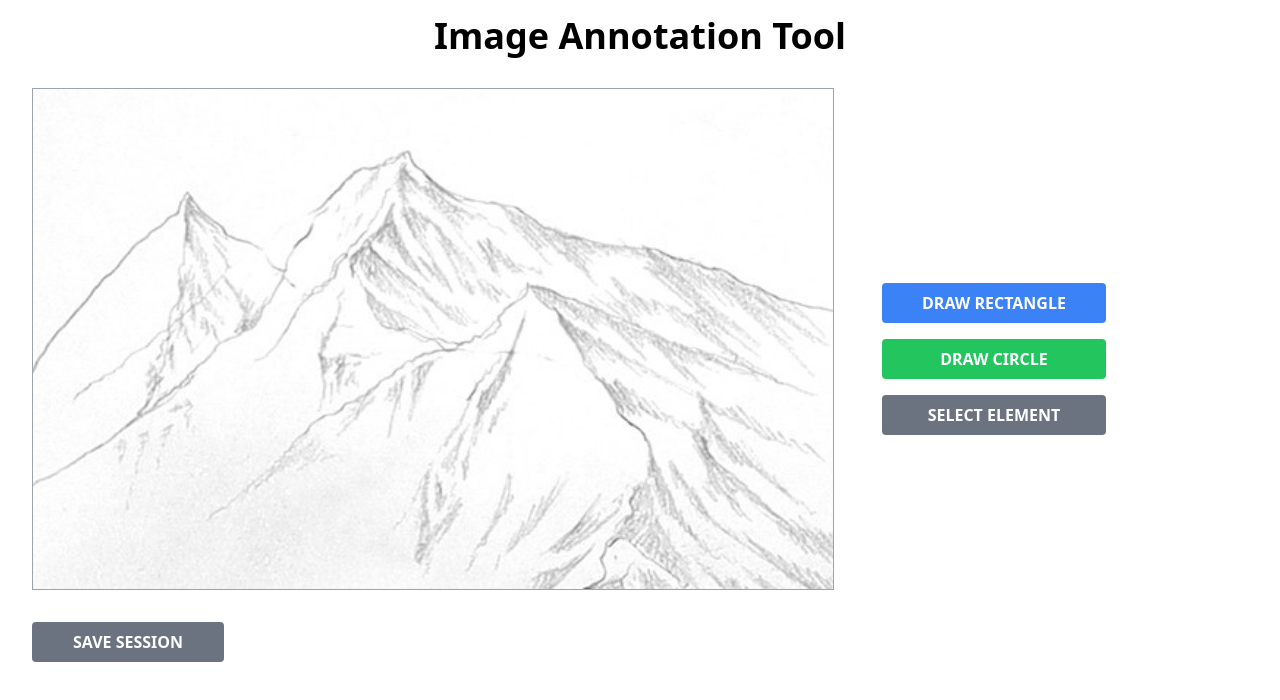
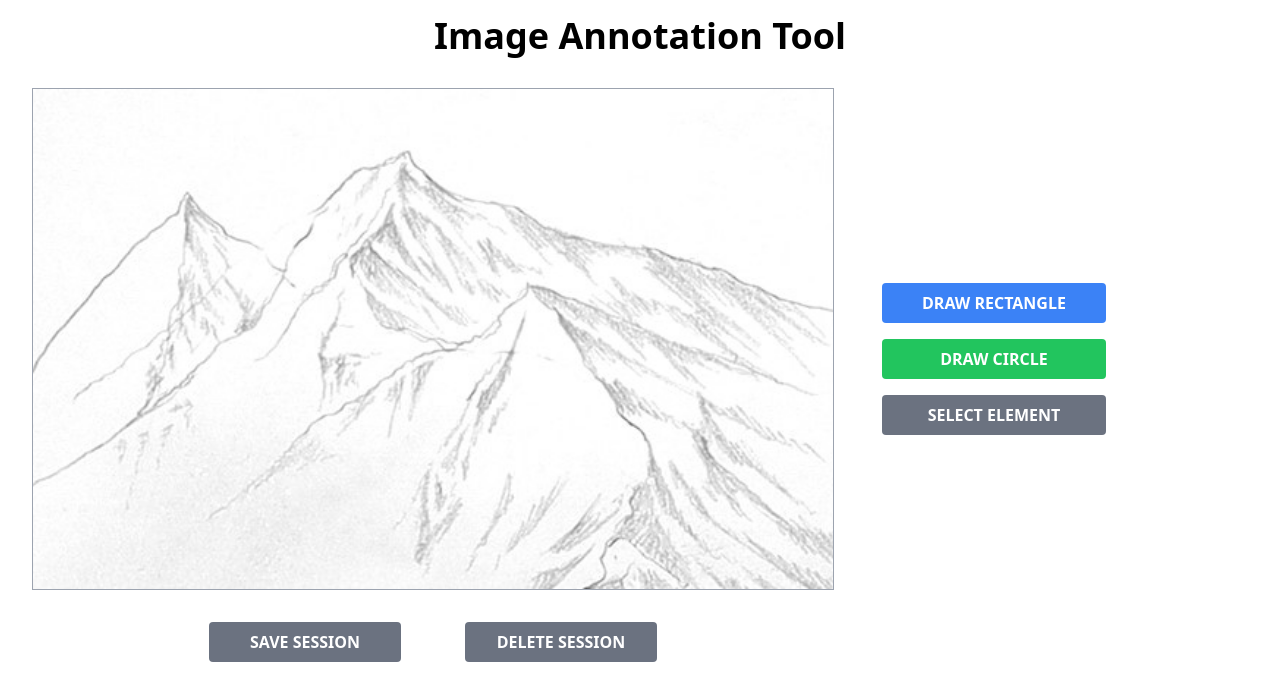
Before and after one commit to gianlucabaldin/image-annotation-tool, a React (Create React App) app: page / in a window 1280 px wide. Shown: the top 700 px of the page. Built offline with nearby package versions, Linux system fonts and the light colour scheme.

Commit message:
add delete session functionality

```diff
--- a/src/App.tsx
+++ b/src/App.tsx
@@ -14,11 +14,16 @@ const App: React.FC = () => {
     alert("Session saved successfully!");
   };
 
+  const deleteSession = () => {
+    localStorage.removeItem("canvasState");
+    alert("Session deleted successfully!");
+    window.location.reload();
+  };
+
   const loadPrevSession = (): any => {
     const canvasStateString = localStorage.getItem("canvasState");
     if (!canvasStateString) return;
     setStoredAnnotations(() => JSON.parse(canvasStateString));
-    alert("Previous session loaded!");
   };
 
   useEffect(() => {
@@ -35,6 +40,7 @@ const App: React.FC = () => {
           action={action}
           storedAnnotations={storedAnnotations ?? []}
           saveSession={saveSession}
+          deleteSession={deleteSession}
         />
         <Toolbar setAction={setAction} />
       </div>
--- a/src/components/Board.tsx
+++ b/src/components/Board.tsx
@@ -11,15 +11,21 @@ interface BoardProps {
   action?: ACTION_TYPES;
   storedAnnotations?: Array<IAnnotation>;
   saveSession: (annotations: IAnnotation[]) => void;
+  deleteSession: () => void;
 }
 
-const Board = ({ action, storedAnnotations = [], saveSession }: BoardProps) => {
+const Board = ({
+  action,
+  storedAnnotations = [],
+  saveSession,
+  deleteSession,
+}: BoardProps) => {
   const canvasRef = useRef<HTMLCanvasElement>(null);
   const [coordinates, setCoordinates] = useState<IAnnotation | null>(null);
   const [isDrawing, setIsDrawing] = useState(false);
   const [annotations, setAnnotations] = useState<Array<IAnnotation>>([]);
   const [context, setContext] = useState<CanvasRenderingContext2D | null>(null);
-  const [openDialog, setOpenDialog] = useState(false); // State for dialog
+  const [openDialog, setOpenDialog] = useState(false);
 
   const annotationType =
     action === ACTION_TYPES.DRAW_RECTANGLE
@@ -166,12 +172,21 @@ const Board = ({ action, storedAnnotations = [], saveSession }: BoardProps) => {
         <Dialog onClose={handleOnCloseDialog} onSave={handleSaveAnnotation} />
       )}
 
+      <div className="flex justify-center">
         <button
           className="bg-gray-500 hover:bg-gray-700 text-white font-bold py-2 px-4 rounded my-auto w-48 mx-8"
           onClick={() => saveSession(annotations)}
         >
           SAVE SESSION
         </button>
+
+        <button
+          className="bg-gray-500 hover:bg-gray-700 text-white font-bold py-2 px-4 rounded my-auto w-48 mx-8"
+          onClick={deleteSession}
+        >
+          DELETE SESSION
+        </button>
+      </div>
     </div>
   );
 };
```
Lines whose indentation alone changed are shown as unchanged.
